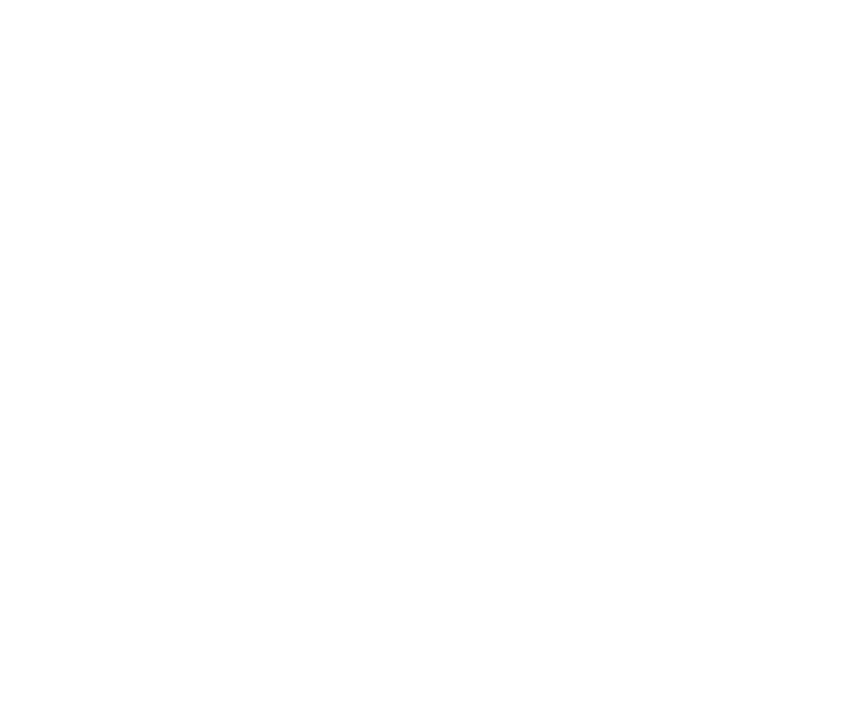
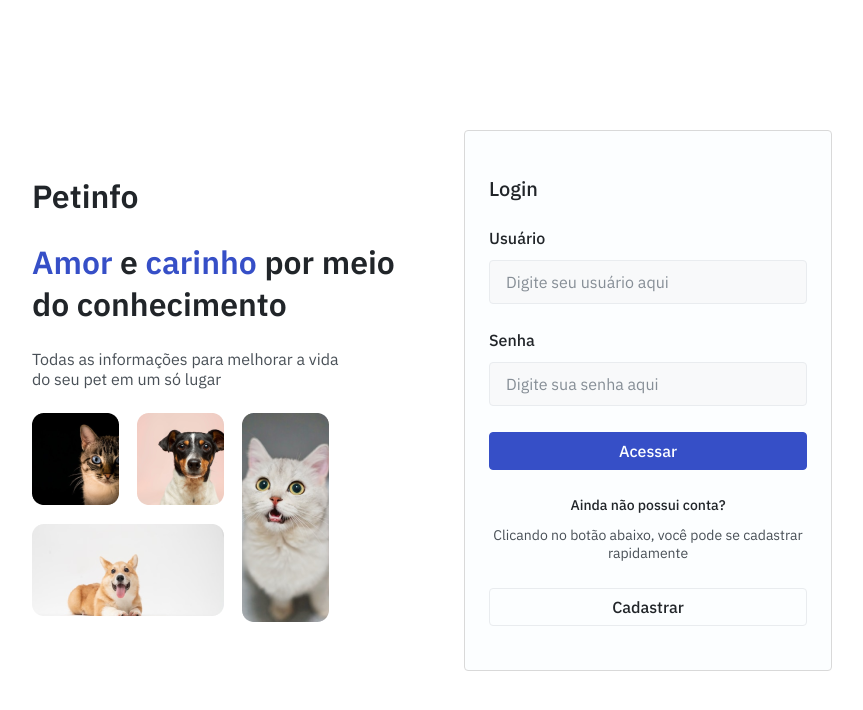
Before and after one commit to tamir-ferreira/Petinfo, a plain HTML site: page pages/login/index.html in a window 1280 px wide. Shown: the whole page, without its empty margins (208-1071 px from the left). Drawn offline with Linux system fonts and the light colour scheme.

Commit message:
finalizado html e css página de login

```diff
--- a/pages/login/index.css
+++ b/pages/login/index.css
@@ -1 +1,70 @@
-/* Desenvolva a estilização da sua página aqui */
+main {
+    display: flex;
+    height: 100vh;
+    align-items: center;
+    justify-content: space-between;
+}
+
+.login-title {
+    width: 391px;
+    /* border: 1px solid red; */
+    display: flex;
+    flex-direction: column;
+    gap: 24px;
+}
+
+.login-title span {
+    color: var(--brand1);
+}
+
+.login-title div {
+    width: 320px;
+}
+
+.login-title div p {
+    color: var(--gray3);
+    margin-bottom: 24px;
+}
+
+.login-form {
+    display: flex;
+    flex-direction: column;
+    gap: 26px;
+    background-color: var(--gray9);
+    width: 368px;
+    border: 1px solid var(--border);
+    border-radius: var(--radius-1);
+    padding: 44px 24px;
+}
+
+.login-form form {
+    display: flex;
+    flex-direction: column;
+    gap: 26px;
+}
+
+.login-form div {
+    display: flex;
+    flex-direction: column;
+    gap: 12px;
+}
+
+.login-form p:nth-child(2) {
+    color: var(--gray3)
+}
+
+.login-form div:nth-child(4) {
+    text-align: center;
+}
+
+.login-form button{
+    width: 100%;
+}
+
+.alert-form input {
+    border: 1px solid var(--alert1);
+}
+
+.alert-form span {
+    color: var(--alert1);
+}
--- a/pages/login/index.html
+++ b/pages/login/index.html
@@ -1,17 +1,52 @@
 <!DOCTYPE html>
 <html lang="pt-br">
+
 <head>
     <meta charset="UTF-8">
     <meta http-equiv="X-UA-Compatible" content="IE=edge">
     <meta name="viewport" content="width=device-width, initial-scale=1.0">
     <link rel="stylesheet" href="../../styles/globalStyles.css">
+    <link rel="stylesheet" href="../../styles/buttons.css">
+    <link rel="stylesheet" href="../../styles/inputs.css">
     <link rel="stylesheet" href="./index.css">
     <script defer type="module" src="index.js"></script>
     <title>Petinfo - Login</title>
 </head>
+
 <body>
-    <main>
+    <main class="container">
+        <section class="login-title">
+            <h2 class="font1-600">Petinfo</h2>
+            <h2 class="font1-600"><span>Amor</span> e <span>carinho</span> por meio do conhecimento</h2>
+            <div>
+                <p class="font4-400">Todas as informações para melhorar a vida do seu pet em um só lugar</p>
+                <img src="../images/img-login.png" alt="imagens de animais de estimação">
+            </div>
+        </section>
+        <section class="login-form">
+            <h3 class="font3-500">Login</h3>
+            <form action="">
+                <div>
+                    <label class="font4-500" for="user">Usuário</label>
+                    <input class="font4-400" type="text" id="user" placeholder="Digite seu usuário aqui">
+                </div>
+                <div class="">
+                    <label class="font4-500" for="password">Senha</label>
+                    <input class="font4-400" type="password" id="password" placeholder="Digite sua senha aqui">
+                    <span hidden class="font5-400 alert-form">A senha não confere</span>
+                </div>
+                <button class="btn-brand">Acessar</button>
+                <div>
+                    <p class="font5-500">Ainda não possui conta?</p>
+                    <p class="font5-400">Clicando no botão abaixo, você pode se cadastrar rapidamente</p>
+                </div>
+            </form>
+            <a href="../register/index.html">
+                <button class="btn-clean">Cadastrar</button>
+            </a>
+        </section>
 
     </main>
 </body>
+
 </html>
--- /dev/null
+++ b/styles/inputs.css
@@ -0,0 +1,19 @@
+input {
+    height: 44px;
+    padding: 0 16px;
+    background-color: var(--gray8);
+    border: 1px solid var(--gray6);
+    border-radius: var(--radius-1);
+    outline: none;
+}
+
+input::placeholder {
+    color: var(--gray4);
+}
+
+input:focus {
+    background-color: var(--gray9);
+    border: 1px solid var(--gray1);
+    border-radius: var(--radius-1);
+    outline: none;
+}
```
Also changed, not shown: pages/register/index.css (+2 -26 lines), pages/register/index.html (+11 -4 lines), pages/images/img-login.png (added), pages/images/img-register.png (renamed from pages/register/images/img-register.png).
